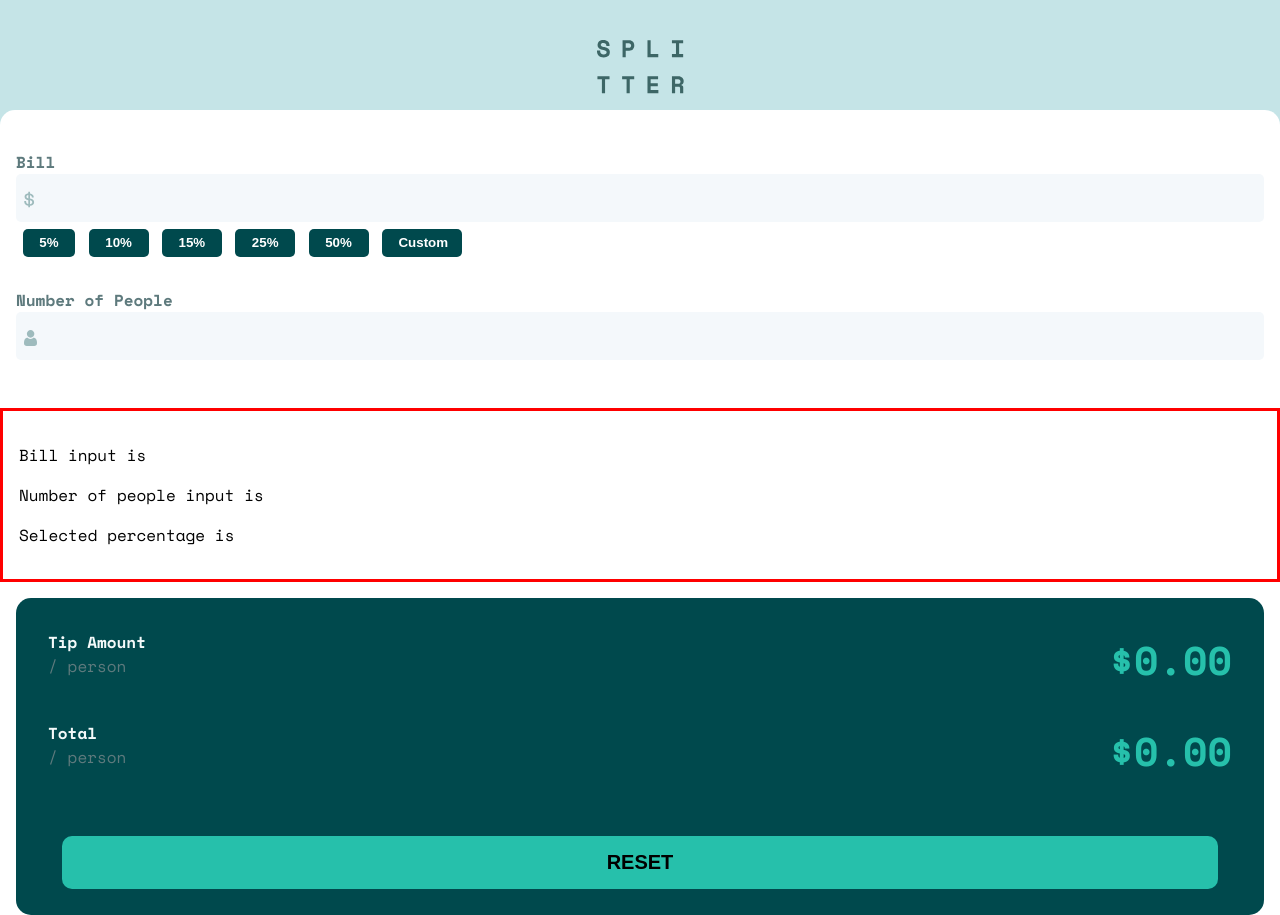
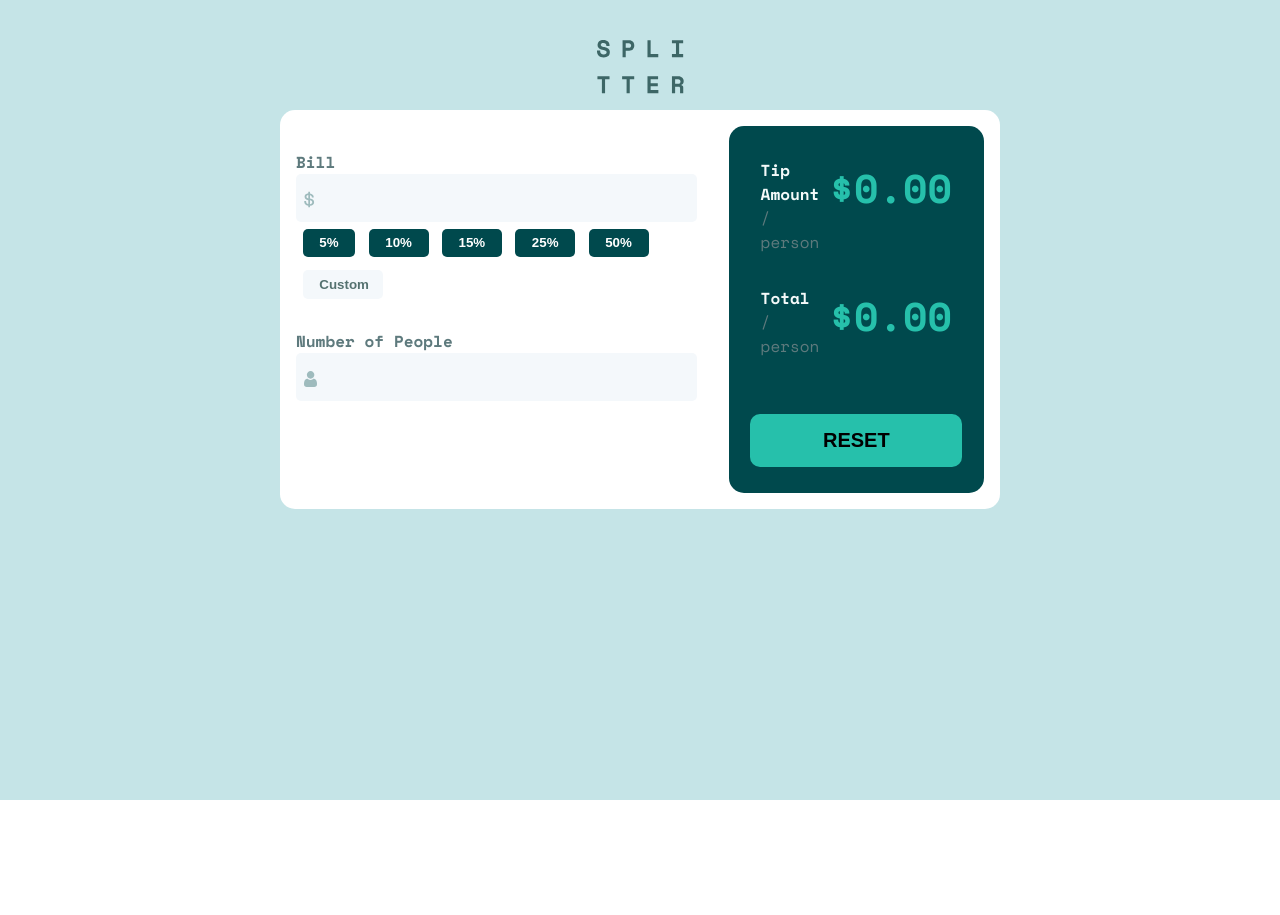
Before and after one commit to henokhm/frontend-mentors-tip-calculator-app, a React (Create React App) app: page / in a window 1280 px wide. After the commit the page ends 800 px from the top, so only its background shows below. Built offline with nearby package versions, Linux system fonts and the light colour scheme.

Commit message:
Fix styles

```diff
--- a/package.json
+++ b/package.json
@@ -6,6 +6,7 @@
     "@testing-library/jest-dom": "^5.11.4",
     "@testing-library/react": "^11.1.0",
     "@testing-library/user-event": "^12.1.10",
+    "gh-pages": "^3.2.3",
     "react": "^17.0.2",
     "react-dom": "^17.0.2",
     "react-scripts": "4.0.3",
@@ -14,6 +15,7 @@
   "scripts": {
     "start": "react-scripts start",
     "build": "react-scripts build",
+    "deploy": "gh-pages -d build",
     "test": "react-scripts test",
     "eject": "react-scripts eject"
   },
@@ -34,5 +36,6 @@
       "last 1 firefox version",
       "last 1 safari version"
     ]
-  }
+  },
+  "homepage": "https://henokhm.github.io/frontend-mentors-tip-calculator-app/"
 }
--- a/src/App.css
+++ b/src/App.css
@@ -1,6 +1,9 @@
 .App {
   background-color: hsl(185, 41%, 84%);
   height: 100vh;
+  display: flex;
+  flex-direction: column;
+  align-items: center;
 }
 
 .logo {
@@ -11,8 +14,19 @@
 }
 
 .container {
+  width: auto;
   background-color: hsl(0, 0%, 100%);
   height: 100%;
   border-top-left-radius: 15px;
   border-top-right-radius: 15px;
 }
+
+@media (min-width: 600px) {
+  .container {
+    border-radius: 15px;
+    display: flex;
+    flex-direction: row;
+    max-width: 720px;
+    height: auto;
+  }
+}
--- a/src/App.js
+++ b/src/App.js
@@ -46,11 +46,6 @@ function App() {
           setSelectedPercentage={setSelectedPercentage}
           calculateTip={calculateTip}
         />
-        <div className="temp">
-          <p>Bill input is {billInput}</p>
-          <p>Number of people input is{numPeopleInput}</p>
-          <p>Selected percentage is {selectedPercentage}</p>
-        </div>
         <OutputSection
           tipDisplay={tipDisplay.toFixed(2)}
           totalDisplay={totalDisplay.toFixed(2)}
--- a/src/components/CustomPercentageInput.css
+++ b/src/components/CustomPercentageInput.css
@@ -1,6 +1,6 @@
 .custom-button {
   display: inline-block;
-  background-color: hsl(183, 100%, 15%);
+  background-color: hsl(202, 50%, 97%);
   border: none;
   width: 80px;
   text-align: center;
@@ -8,7 +8,7 @@
   padding: 0.5em 1.25em;
   margin: 0.5em;
   border-radius: 5px;
-  color: hsl(0, 0%, 100%);
+  color: hsl(176, 15%, 39%);
 }
 
 .custom-percentage-input {
--- a/src/components/CustomPercentageInput.js
+++ b/src/components/CustomPercentageInput.js
@@ -1,10 +1,11 @@
+import { useState } from "react";
+
 import "./CustomPercentageInput.css";
 
-function CustomPercentageInput({
-  userWillEnterCustomPercentage,
-  setUserWillEnterCustomPercentage,
-  setSelectedPercentage,
-}) {
+function CustomPercentageInput({ setSelectedPercentage }) {
+  const [userWillEnterCustomPercentage, setUserWillEnterCustomPercentage] =
+    useState(false);
+
   const display = userWillEnterCustomPercentage ? (
     <input
       className="custom-percentage-input"
--- a/src/components/InputSection.js
+++ b/src/components/InputSection.js
@@ -26,7 +26,11 @@ function InputSection({
       </div>
       <PercentageOptions
         selectedPercentage={selectedPercentage}
-        setSelectedPercentage={setSelectedPercentage}
+        setSelectedPercentage={(value) => {
+          setSelectedPercentage(value);
+          console.log(selectedPercentage);
+          calculateTip();
+        }}
       />
       <label className="input-label" htmlFor="numPeopleInput">
         Number of People
```
Also changed, not shown: 2 other files (tests, documents, lock files or other folders).
